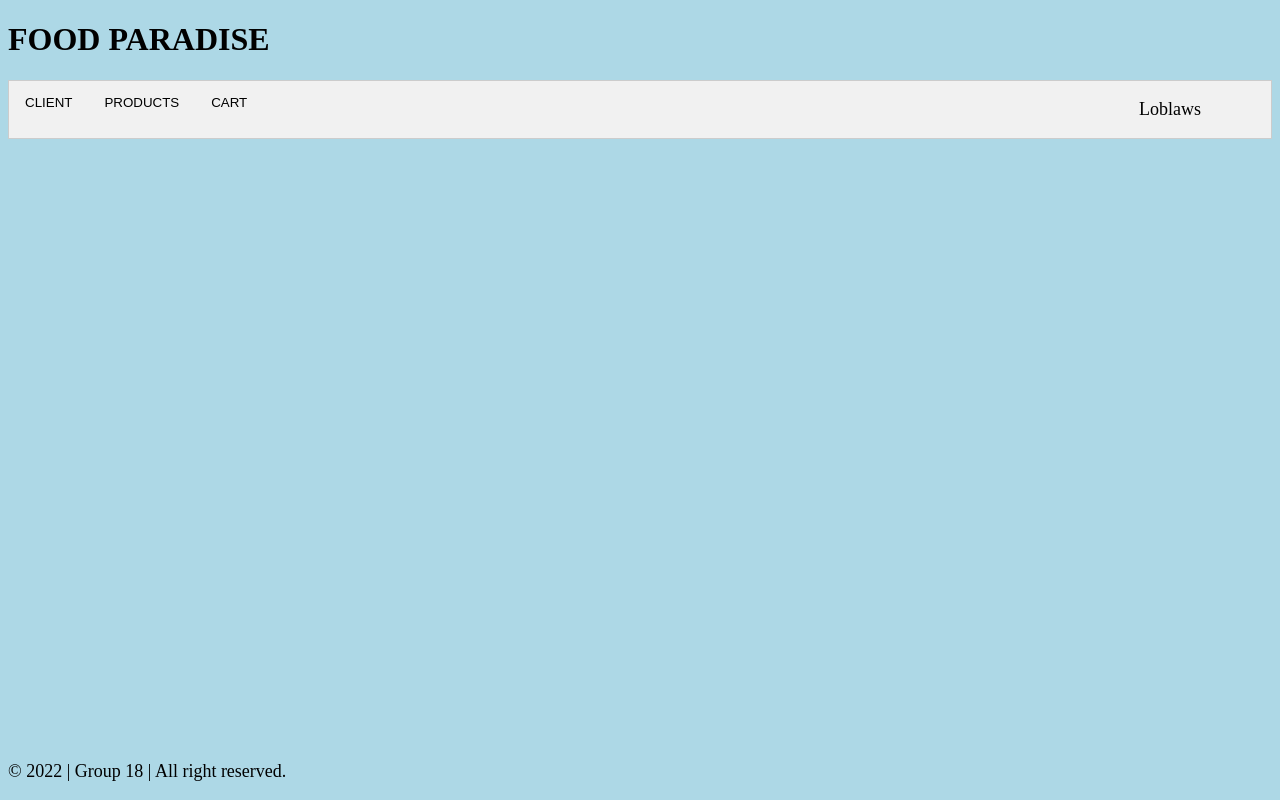
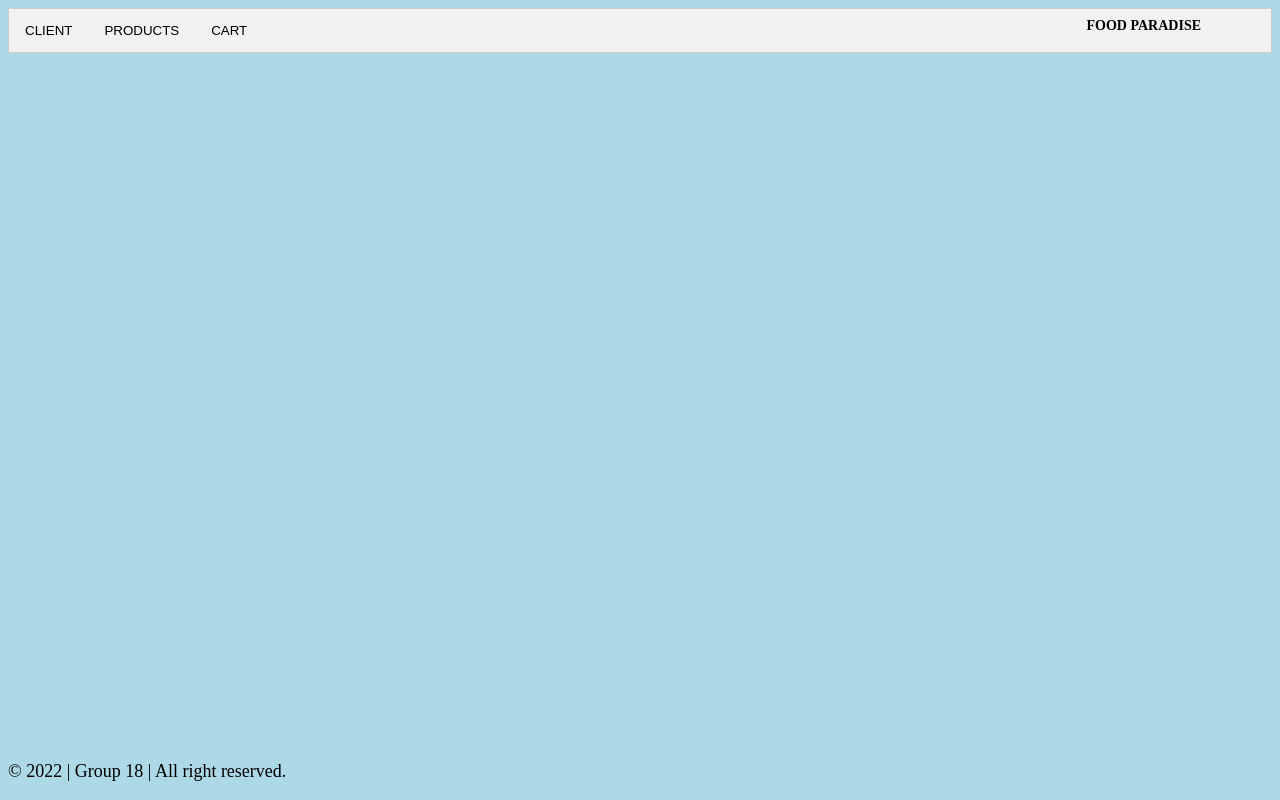
Before and after one commit to kyro105360/lab2, a plain HTML site: page index.html in a window 1280 px wide. Drawn offline with Linux system fonts and the light colour scheme.

Commit message:
edited location of h1 tag

```diff
--- a/index.html
+++ b/index.html
@@ -5,12 +5,11 @@
 </head>
 
 <body>
-<h1>FOOD PARADISE</h1>
 <div class="tab">
   <button class="tablinks" onclick="openInfo(event, 'Client')">CLIENT</button>
   <button class="tablinks" onclick="openInfo(event, 'Products')">PRODUCTS</button>
   <button class="tablinks" onclick="openInfo(event, 'Cart')">CART</button>
-  <p class = "logo">Loblaws</p>
+  <h1 class = "logo">FOOD PARADISE</h1>
 </div>
 
 
--- a/styles/style.css
+++ b/styles/style.css
@@ -36,6 +36,8 @@ body{
 .logo{
     float:right;
     margin-right: 70px;
+    margin-bottom: 3px;
+    font-size: 14px;
 
 }
 
```
